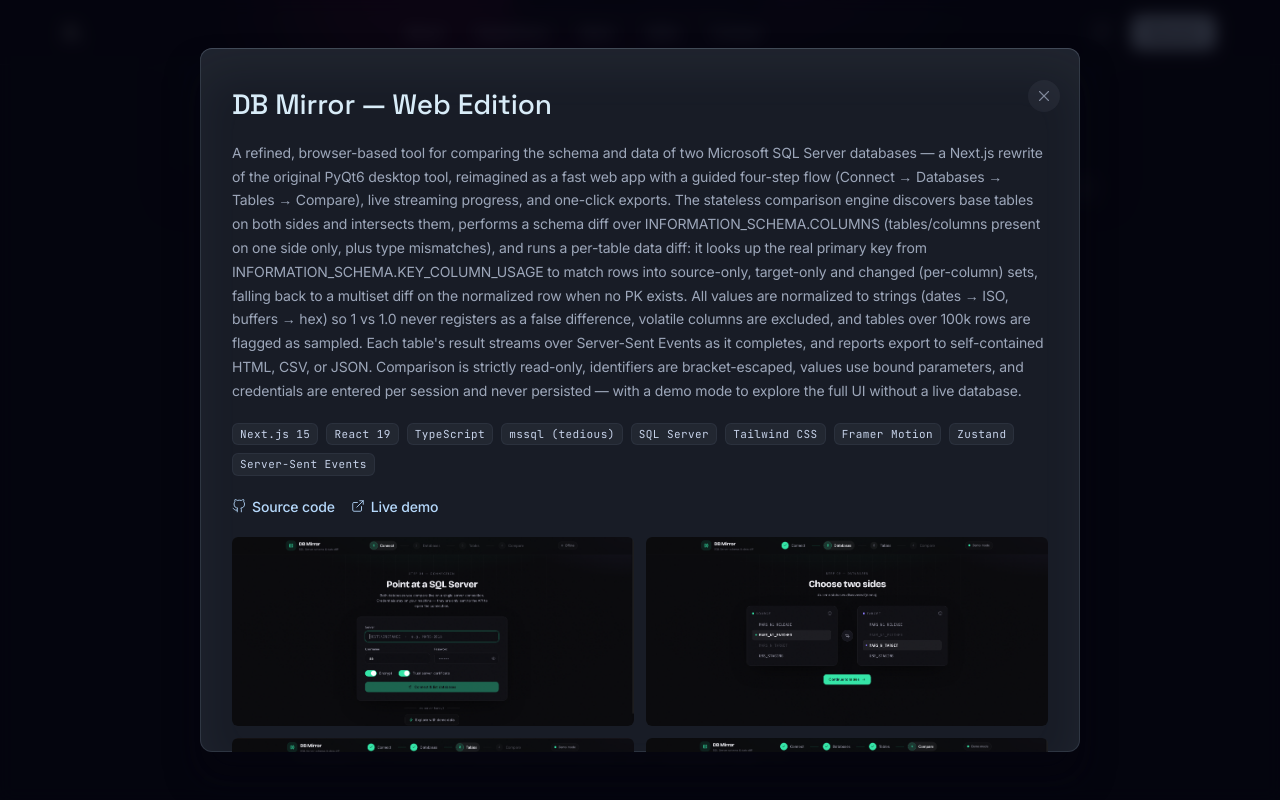
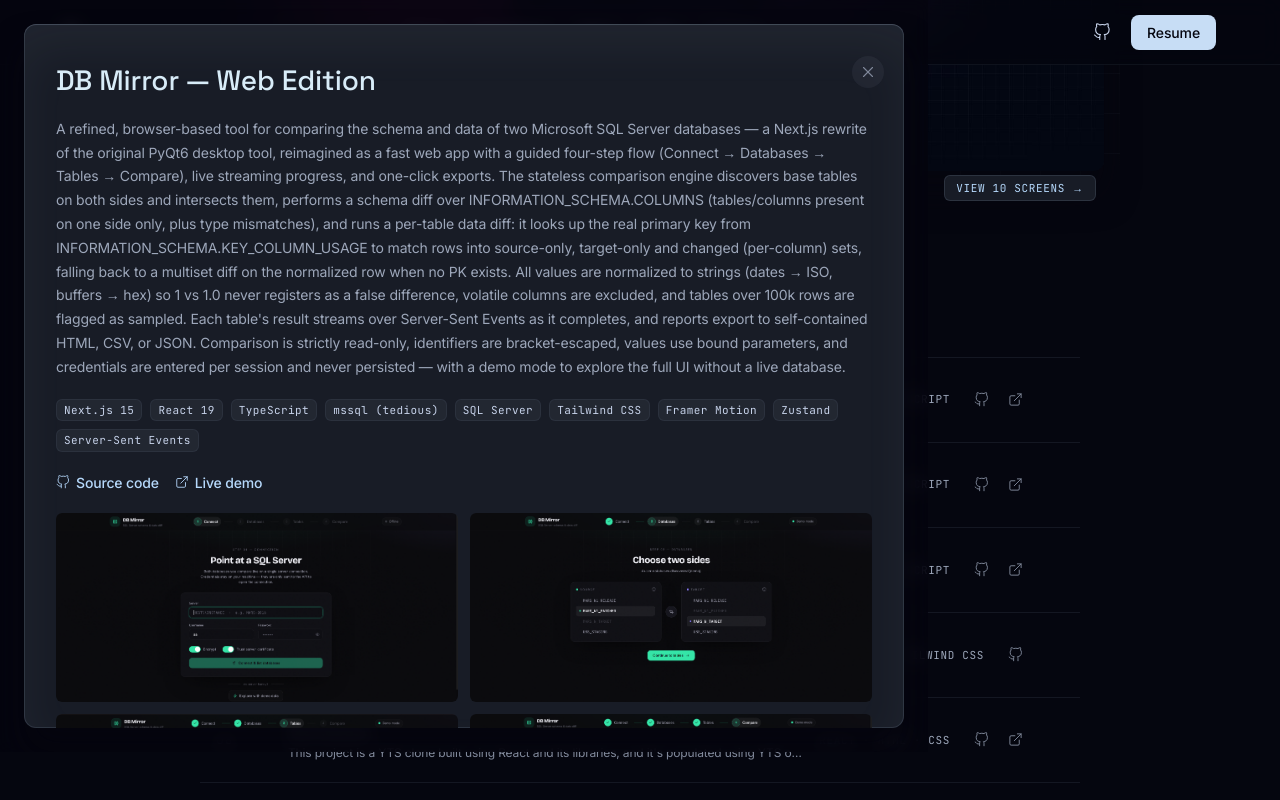
Before and after one commit to ammansoomro/amman-portfolio, a Next.js app: page / in a window 1280 px wide. Both pictures are taken after a click on the button 640 px from the left and 7153 px from the top of the page. Shown: the part 6753-7553 px from the top of the page. Built offline with nearby package versions, Linux system fonts and the light colour scheme.

Commit message:
Clean Code

```diff
--- a/src/app/globals.css
+++ b/src/app/globals.css
@@ -1283,12 +1283,25 @@
   position: fixed;
   inset: 0;
   z-index: 100;
+  margin: 0;
+  border: none;
   background: rgba(5, 6, 15, 0.82);
   backdrop-filter: blur(8px);
   display: flex;
   align-items: center;
   justify-content: center;
   padding: var(--spacing-24);
+  max-width: none;
+  max-height: none;
+  color: inherit;
+}
+
+.modal-overlay[open] {
+  display: flex;
+}
+
+.modal-overlay::backdrop {
+  display: none;
 }
 
 .modal {
--- a/src/components/Projects.tsx
+++ b/src/components/Projects.tsx
@@ -1,7 +1,7 @@
 "use client";
 
-import { useEffect, useState } from "react";
-import { AnimatePresence, motion } from "framer-motion";
+import { useEffect, useRef, useState } from "react";
+import { motion } from "framer-motion";
 import Section from "./Section";
 import {
   projects,
@@ -24,6 +24,26 @@
   return <span className={`project-badge project-badge-${category}`}>{CATEGORY_LABELS[category]}</span>;
 }
 
+function ProjectLinks({ project }: { project: Project }) {
+  return (
+    <div className="project-links">
+      <a href={project.codeLink} target="_blank" rel="noopener noreferrer" className="project-link">
+        <GitHubIcon size={14} /> Source code
+      </a>
+      {project.projectLink && (
+        <a href={project.projectLink} target="_blank" rel="noopener noreferrer" className="project-link">
+          <ExternalLinkIcon /> Live demo
+        </a>
+      )}
+      {project.storeLink && (
+        <a href={project.storeLink} target="_blank" rel="noopener noreferrer" className="project-link">
+          <ChromeIcon /> Chrome Web Store
+        </a>
+      )}
+    </div>
+  );
+}
+
 function ProjectModal({
   project,
   onClose,
@@ -31,34 +51,22 @@
   project: Project;
   onClose: () => void;
 }) {
+  const ref = useRef<HTMLDialogElement>(null);
+
   useEffect(() => {
-    const onKey = (e: KeyboardEvent) => {
-      if (e.key === "Escape") onClose();
-    };
-    document.addEventListener("keydown", onKey);
-    document.body.style.overflow = "hidden";
-    return () => {
-      document.removeEventListener("keydown", onKey);
-      document.body.style.overflow = "";
-    };
-  }, [onClose]);
+    ref.current?.showModal();
+  }, []);
 
   return (
-    <motion.div
+    <dialog
+      ref={ref}
       className="modal-overlay"
-      onClick={onClose}
-      initial={{ opacity: 0 }}
-      animate={{ opacity: 1 }}
-      exit={{ opacity: 0 }}
+      onClose={onClose}
+      onClick={(e) => {
+        if (e.target === ref.current) onClose();
+      }}
     >
-      <motion.div
-        className="modal"
-        onClick={(e) => e.stopPropagation()}
-        initial={{ opacity: 0, y: 24, scale: 0.98 }}
-        animate={{ opacity: 1, y: 0, scale: 1 }}
-        exit={{ opacity: 0, y: 24, scale: 0.98 }}
-        transition={{ duration: 0.25, ease: "easeOut" }}
-      >
+      <div className="modal" onClick={(e) => e.stopPropagation()}>
         <button className="modal-close" onClick={onClose} aria-label="Close">
           <CloseIcon />
         </button>
@@ -71,44 +79,15 @@
             </span>
           ))}
         </div>
-        <div className="project-links">
-          <a
-            href={project.codeLink}
-            target="_blank"
-            rel="noopener noreferrer"
-            className="project-link"
-          >
-            <GitHubIcon size={14} /> Source code
-          </a>
-          {project.projectLink && (
-            <a
-              href={project.projectLink}
-              target="_blank"
-              rel="noopener noreferrer"
-              className="project-link"
-            >
-              <ExternalLinkIcon /> Live demo
-            </a>
-          )}
-          {project.storeLink && (
-            <a
-              href={project.storeLink}
-              target="_blank"
-              rel="noopener noreferrer"
-              className="project-link"
-            >
-              <ChromeIcon /> Chrome Web Store
-            </a>
-          )}
-        </div>
+        <ProjectLinks project={project} />
         <div className="modal-gallery">
           {project.screenshots.map((src) => (
             // eslint-disable-next-line @next/next/no-img-element
             <img key={src} src={src} alt={`${project.title} screenshot`} loading="lazy" />
           ))}
         </div>
-      </motion.div>
-    </motion.div>
+      </div>
+    </dialog>
   );
 }
 
@@ -149,36 +128,7 @@
           </span>
         )}
       </div>
-      <div className="project-links">
-        <a
-          href={project.codeLink}
-          target="_blank"
-          rel="noopener noreferrer"
-          className="project-link"
-        >
-          <GitHubIcon size={14} /> Source code
-        </a>
-        {project.projectLink && (
-          <a
-            href={project.projectLink}
-            target="_blank"
-            rel="noopener noreferrer"
-            className="project-link"
-          >
-            <ExternalLinkIcon /> Live demo
-          </a>
-        )}
-        {project.storeLink && (
-          <a
-            href={project.storeLink}
-            target="_blank"
-            rel="noopener noreferrer"
-            className="project-link"
-          >
-            <ChromeIcon /> Chrome Web Store
-          </a>
-        )}
-      </div>
+      <ProjectLinks project={project} />
       <button className="showcase-frame" onClick={onOpen}>
         <span className="anno-chip anno-chip-tl">
           <span className="anno-swatches">
@@ -306,11 +256,9 @@
         </div>
       </div>
 
-      <AnimatePresence>
-        {selected && (
-          <ProjectModal project={selected} onClose={() => setSelected(null)} />
-        )}
-      </AnimatePresence>
+      {selected && (
+        <ProjectModal project={selected} onClose={() => setSelected(null)} />
+      )}
     </Section>
   );
 }
```
